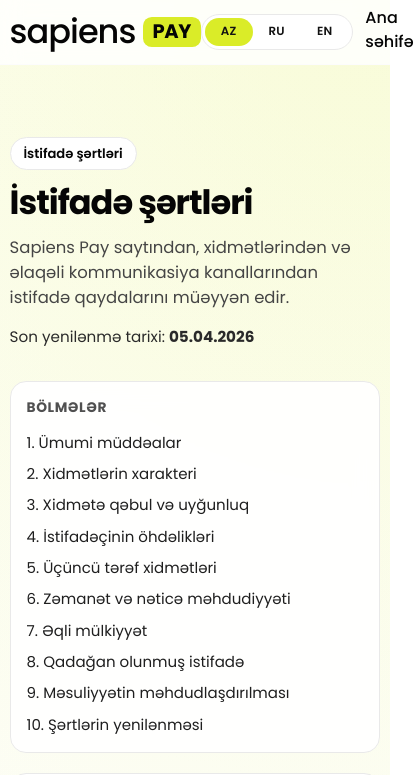
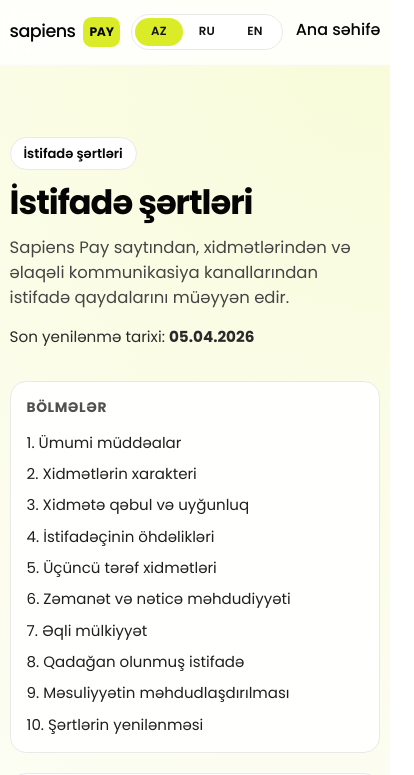
Before and after one commit to faridguseinow/sapiens-pay, a Next.js app: page /az/terms-of-use in a window 390 px wide. Shown: the top 775 px of the page, 414 px wide, since content can reach past the window. Built offline with nearby package versions, Linux system fonts and the light colour scheme.

Commit message:
blog content edir

```diff
--- a/app/[locale]/blog/page.tsx
+++ b/app/[locale]/blog/page.tsx
@@ -42,7 +42,7 @@
       <SiteHeader locale={locale} currentPath="/blog" actionHref={`/${locale}`} actionLabel={ui.backToSite} />
 
       <section className="section blog-page__hero">
-        <div className="container">
+        <div className="container blog-page__hero-content">
           <p className="tag">{ui.badge}</p>
           <h1>{ui.title}</h1>
           <p className="lead">{ui.lead}</p>
--- a/app/globals.scss
+++ b/app/globals.scss
@@ -39,6 +39,10 @@
   margin: 0;
   padding: 0;
   list-style: none;
+}
+
+.mobile-footer-nav {
+  display: none;
 }
 
 .container {
@@ -647,15 +651,16 @@
   .logo {
     gap: 0.45rem;
 
+
     &__word {
-      font-size: 2.1rem;
+      font-size: 1.1rem;
     }
 
     &__badge {
       height: 1.9rem;
-      padding: 0 0.62rem;
+      padding: 0 0.42rem;
       border-radius: 0.55rem;
-      font-size: 1.22rem;
+      font-size: 0.77rem;
     }
   }
 }
@@ -1391,10 +1396,16 @@
   }
 }
 
+.blog-page__hero-content {
+  padding-top: clamp(1.8rem, 4vw, 3rem);
+  padding-bottom: clamp(1.8rem, 4vw, 3rem);
+}
+
 .blog-section {
-  padding-top: 2.5rem;
-  padding-bottom: 2.5rem;
-}
+  padding-top: clamp(1.8rem, 3vw, 2.4rem);
+  padding-bottom: clamp(2.6rem, 4vw, 3.4rem);
+}
+
 .blog-shell {
   min-height: 100vh;
   background: #fafbfd;
@@ -1411,9 +1422,13 @@
 .blog-list {
   display: grid;
   grid-template-columns: repeat(3, minmax(0, 1fr));
-  gap: 0.9rem;
+  gap: 1rem;
+  align-items: stretch;
 
   &__card {
+    display: flex;
+    flex-direction: column;
+    min-height: 100%;
     border: 1px solid #e4e8ef;
     border-radius: 1rem;
     overflow: hidden;
@@ -1450,27 +1465,39 @@
   }
 
   &__body {
-    padding: 0.95rem;
+    flex: 1;
+    align-content: start;
+    padding: 1rem 1rem 1.1rem;
     display: grid;
-    gap: 0.55rem;
+    gap: 0.65rem;
 
     span {
       color: #616875;
       font-size: 0.82rem;
       font-weight: 600;
+      letter-spacing: 0.01em;
     }
 
     h2 {
-      font-size: 1.05rem;
-      line-height: 1.28;
+      font-size: 1.08rem;
+      line-height: 1.32;
       letter-spacing: -0.01em;
       color: #0f1825;
+      display: -webkit-box;
+      -webkit-box-orient: vertical;
+      -webkit-line-clamp: 2;
+      overflow: hidden;
+      text-wrap: balance;
     }
 
     p {
       color: #4d5562;
-      font-size: 0.92rem;
-      line-height: 1.45;
+      font-size: 0.93rem;
+      line-height: 1.55;
+      display: -webkit-box;
+      -webkit-box-orient: vertical;
+      -webkit-line-clamp: 3;
+      overflow: hidden;
     }
   }
 }
@@ -1478,6 +1505,7 @@
 .blog-post__crumbs {
   display: flex;
   align-items: center;
+  flex-wrap: wrap;
   gap: 0.55rem;
   color: #7b8290;
   font-size: 0.92rem;
@@ -1496,6 +1524,7 @@
 
 .blog-post__section {
   padding-top: 2.2rem;
+  padding-bottom: 3rem;
 }
 
 .blog-post {
@@ -1508,7 +1537,7 @@
     border: 1px solid #e4e8ef;
     border-radius: 1rem;
     background: #fff;
-    padding: 1rem;
+    padding: 1.15rem;
 
     h1 {
       font-size: clamp(1.85rem, 4vw, 3.2rem);
@@ -1548,9 +1577,9 @@
   }
 
   &__content {
-    margin-top: 1rem;
+    margin-top: 1.15rem;
     display: grid;
-    gap: 0.85rem;
+    gap: 0.95rem;
 
     h2 {
       margin-top: 1.2rem;
@@ -1568,9 +1597,9 @@
 
     p {
       color: #2f3640;
-      line-height: 1.72;
+      line-height: 1.78;
       font-size: 1rem;
-      max-width: 72ch;
+      max-width: 70ch;
     }
   }
 
@@ -1609,8 +1638,44 @@
 }
 
 @media (max-width: 900px) {
+  .mobile-footer-nav {
+    position: fixed;
+    left: 0.6rem;
+    right: 0.6rem;
+    bottom: 0.6rem;
+    z-index: 40;
+    display: grid;
+    grid-template-columns: repeat(3, minmax(0, 1fr));
+    gap: 0.35rem;
+    padding: 0.4rem;
+    border: 1px solid rgba(0, 0, 0, 0.08);
+    border-radius: 0.95rem;
+    background: color-mix(in srgb, #ffffff 90%, transparent);
+    backdrop-filter: blur(12px);
+    box-shadow: 0 14px 36px rgba(0, 0, 0, 0.12);
+
+    a {
+      min-height: 2.35rem;
+      display: grid;
+      place-items: center;
+      border-radius: 0.65rem;
+      text-decoration: none;
+      color: #111;
+      font-size: 0.67rem;
+      font-weight: 600;
+      line-height: 1.05;
+      text-align: center;
+      background: #fff;
+    }
+
+    a:nth-child(2) {
+      background: var(--accent);
+    }
+  }
+
   .blog-list {
-    grid-template-columns: 1fr;
+    grid-template-columns: repeat(2, minmax(0, 1fr));
+    gap: 0.8rem;
   }
 
   .blog-post {
@@ -1623,7 +1688,7 @@
 
   .blog-preview {
     &__grid {
-      grid-template-columns: 1fr;
+      grid-template-columns: repeat(2, minmax(0, 1fr));
     }
   }
 
@@ -1715,6 +1780,81 @@
       flex-direction: column;
       align-items: flex-start;
     }
+
+    &__grid {
+      gap: 0.7rem;
+    }
+
+    &__body {
+      padding: 0.8rem;
+      gap: 0.45rem;
+
+      h3 {
+        font-size: 0.95rem;
+        line-height: 1.3;
+      }
+
+      p {
+        font-size: 0.82rem;
+        line-height: 1.45;
+        display: -webkit-box;
+        -webkit-box-orient: vertical;
+        -webkit-line-clamp: 3;
+        overflow: hidden;
+      }
+
+      span {
+        font-size: 0.72rem;
+      }
+    }
+  }
+
+  .blog-section {
+    padding-top: 1.1rem;
+    padding-bottom: 2rem;
+  }
+
+  .blog-list {
+    gap: 0.7rem;
+
+    &__media {
+      aspect-ratio: 1 / 1;
+    }
+
+    &__body {
+      padding: 0.8rem;
+      gap: 0.45rem;
+
+      span {
+        font-size: 0.72rem;
+      }
+
+      h2 {
+        font-size: 0.96rem;
+        line-height: 1.28;
+      }
+
+      p {
+        font-size: 0.82rem;
+        line-height: 1.42;
+        -webkit-line-clamp: 3;
+      }
+    }
+  }
+
+  .blog-post__section {
+    padding-top: 1.25rem;
+    padding-bottom: 2rem;
+  }
+
+  .blog-post {
+    &__main {
+      padding: 0.95rem;
+    }
+
+    &__excerpt {
+      font-size: 0.95rem;
+    }
   }
 }
 
--- a/app/lib/blog.ts
+++ b/app/lib/blog.ts
@@ -20,7 +20,7 @@
     title: "Ödənişlər və beynəlxalq satışlar üzrə bloq",
     lead: "Komissiyalar, reklam ödənişləri və e-commerce infrastrukturu üzrə praktik materiallar.",
     allPosts: "Bütün yazılar",
-    backToSite: "Ana səhifəyə qayıt",
+    backToSite: "Ana səhifə",
     blogLabel: "Bloq",
     tableOfContents: "Mündəricat",
     readTime: "dəqiqə oxu",
@@ -34,7 +34,7 @@
     title: "Блог о платежах и международных продажах",
     lead: "Практические материалы о комиссиях, рекламных платежах и инфраструктуре e-commerce.",
     allPosts: "Все статьи",
-    backToSite: "Вернуться на главную",
+    backToSite: "На главную",
     blogLabel: "Блог",
     tableOfContents: "Содержание",
     readTime: "мин чтения",
@@ -48,7 +48,7 @@
     title: "Blog about payments and global e-commerce",
     lead: "Practical guides on fees, ad payments, and checkout infrastructure.",
     allPosts: "All posts",
-    backToSite: "Back to homepage",
+    backToSite: "Homepage",
     blogLabel: "Blog",
     tableOfContents: "Contents",
     readTime: "min read",
--- a/package.json
+++ b/package.json
@@ -20,6 +20,7 @@
     "next": "16.2.1",
     "next-sanity": "^12.2.2",
     "nodemailer": "^8.0.5",
+    "openai": "^6.44.0",
     "react": "19.2.4",
     "react-dom": "19.2.4",
     "sanity": "^5.21.0"
```
Also changed, not shown: sanity.config.ts (+12 -0 lines), sanity/schemaTypes/post.ts (+42 -2 lines), 1 other file (tests, documents, lock files or other folders).
